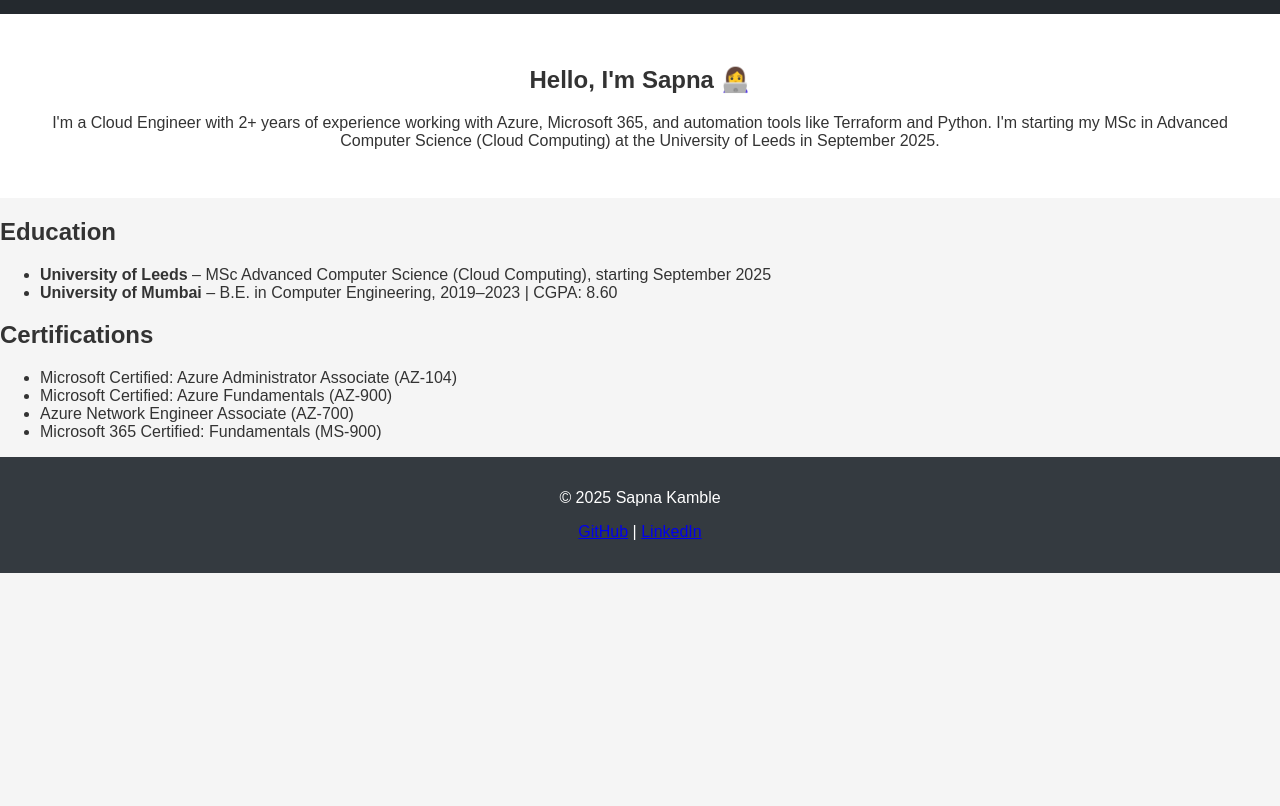
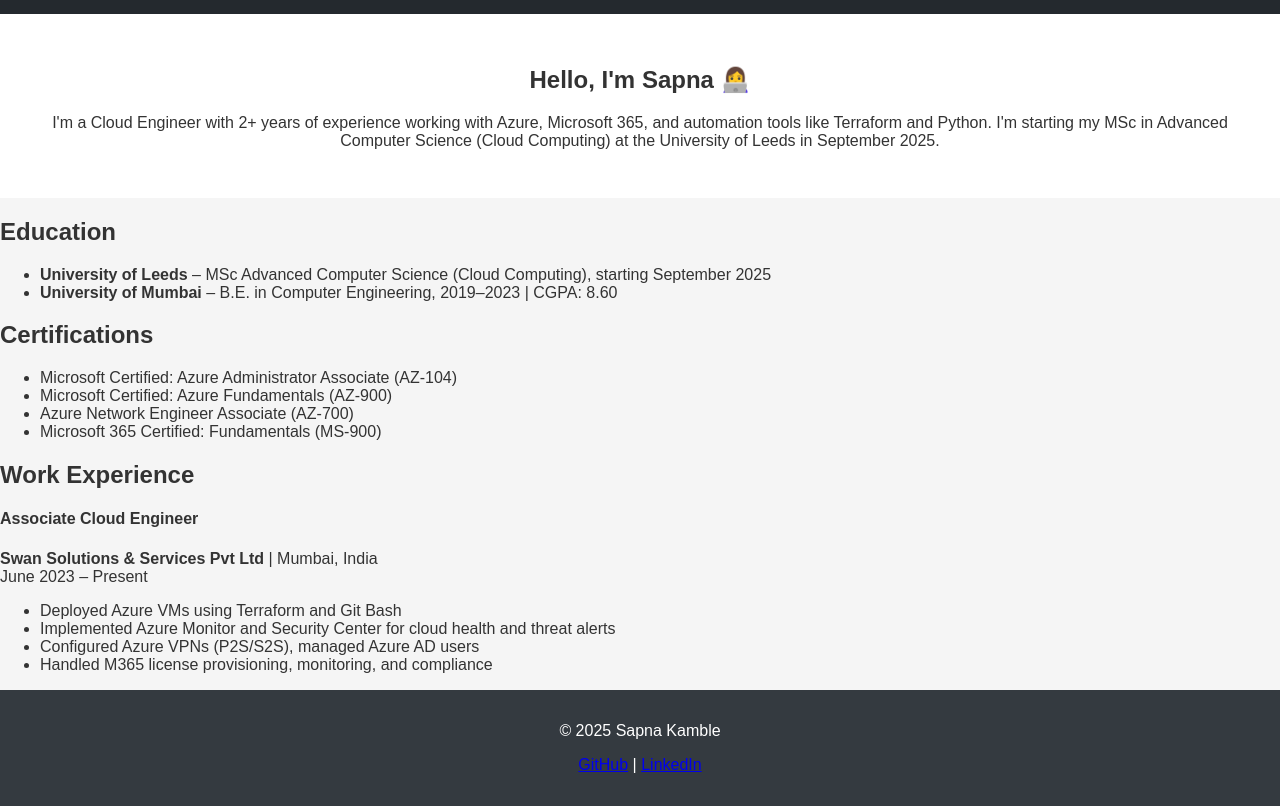
Before and after one commit to sapnak23/Portfolio, a plain HTML site: page about.html in a window 1280 px wide. Shown: the part 116-922 px from the top of the page. Before the commit the page ends 800 px from the top, so only its background shows below. Drawn offline with Linux system fonts and the light colour scheme.

Commit message:
Update about.html

```diff
--- a/about.html
+++ b/about.html
@@ -43,6 +43,19 @@
         <li>Microsoft 365 Certified: Fundamentals (MS-900)</li>
       </ul>
     </section>
+
+    <section>
+  <h2>Work Experience</h2>
+  <h4>Associate Cloud Engineer</h4>
+  <p><strong>Swan Solutions & Services Pvt Ltd</strong> | Mumbai, India<br>
+  June 2023 – Present</p>
+  <ul>
+    <li>Deployed Azure VMs using Terraform and Git Bash</li>
+    <li>Implemented Azure Monitor and Security Center for cloud health and threat alerts</li>
+    <li>Configured Azure VPNs (P2S/S2S), managed Azure AD users</li>
+    <li>Handled M365 license provisioning, monitoring, and compliance</li>
+  </ul>
+</section>
   </main>
 
   <footer>
```
